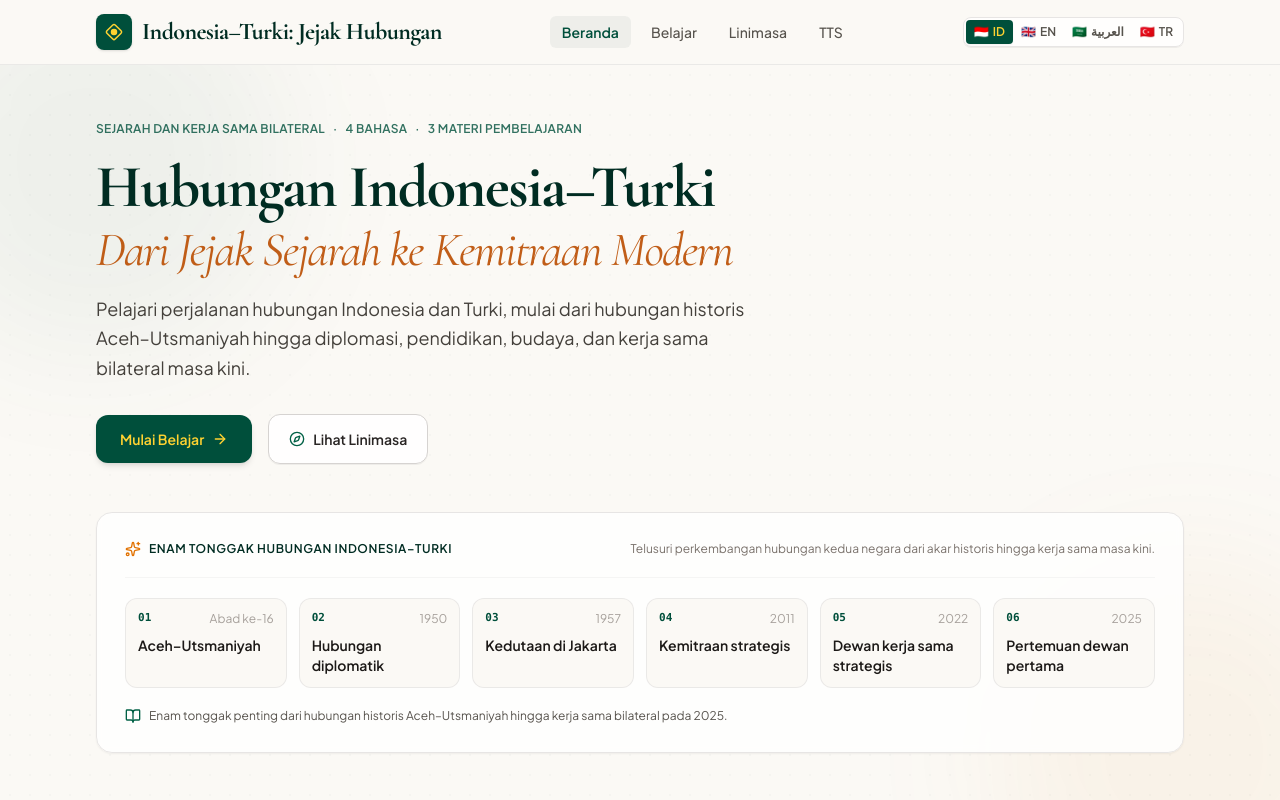
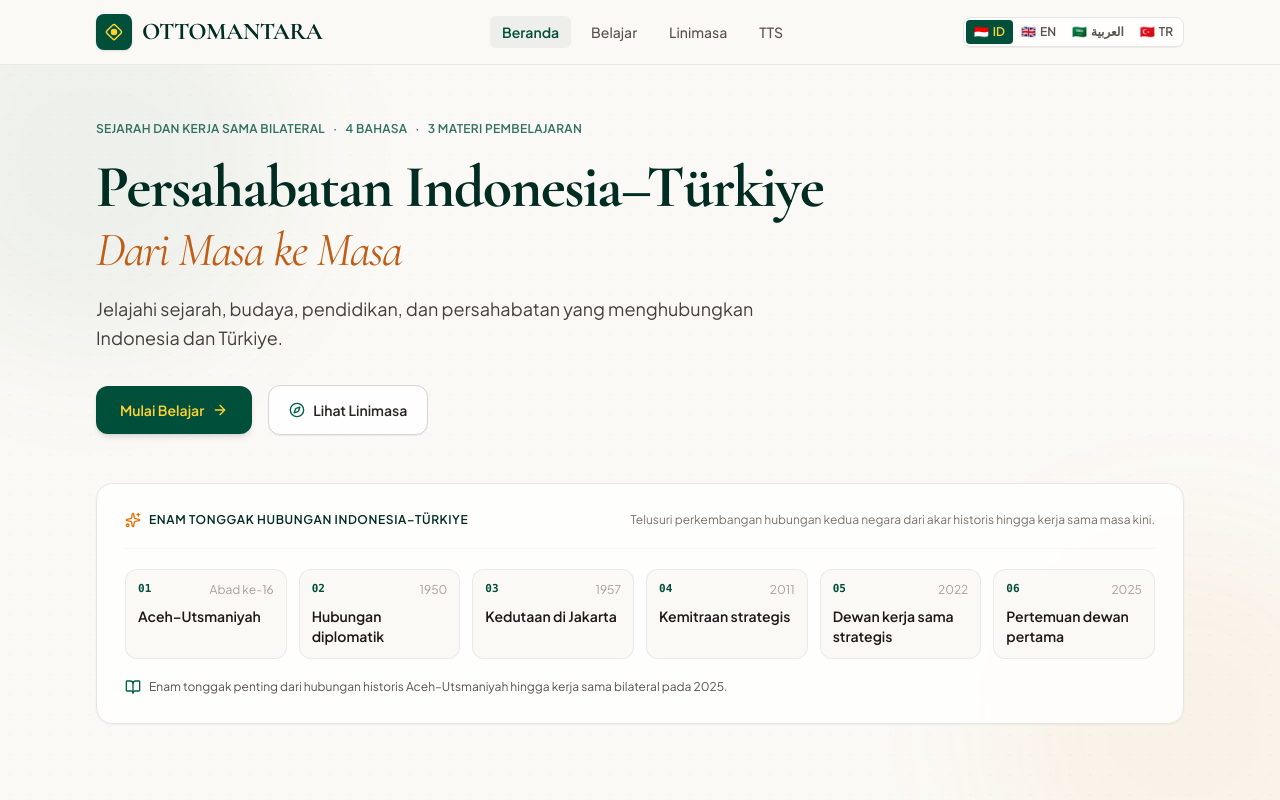
Before and after one commit to sultan-ep/natara, a React (Vite) app: page / in a window 1280 px wide. Shown: the top 800 px of the page. Built offline with nearby package versions, Linux system fonts and the light colour scheme.

Commit message:
Ubah beberapa teks

```diff
--- a/src/data/translations.ts
+++ b/src/data/translations.ts
@@ -111,9 +111,9 @@ export interface TranslationStrings {
 
 export const translations: Record<Language, TranslationStrings> = {
   id: {
-    brandName: 'Indonesia–Turki: Jejak Hubungan',
+    brandName: 'OTTOMANTARA',
     tagline: 'Sejarah, Pendidikan, dan Kerja Sama Bilateral',
-    siteDescription: 'Media pembelajaran interaktif tentang sejarah hubungan Indonesia dan Turki, diplomasi, pendidikan, budaya, dan kerja sama bilateral.',
+    siteDescription: 'Media pembelajaran interaktif tentang sejarah persahabatan Indonesia dan Türkiye dari masa ke masa.',
     nav: {
       home: 'Beranda',
       learning: 'Belajar',
@@ -122,12 +122,12 @@ export const translations: Record<Language, TranslationStrings> = {
       sources: 'Sumber Sejarah',
     },
     hero: {
-      titleMain: 'Hubungan Indonesia–Turki',
-      titleSub: 'Dari Jejak Sejarah ke Kemitraan Modern',
-      subtitle: 'Pelajari perjalanan hubungan Indonesia dan Turki, mulai dari hubungan historis Aceh–Utsmaniyah hingga diplomasi, pendidikan, budaya, dan kerja sama bilateral masa kini.',
+      titleMain: 'Persahabatan Indonesia–Türkiye',
+      titleSub: 'Dari Masa ke Masa',
+      subtitle: 'Jelajahi sejarah, budaya, pendidikan, dan persahabatan yang menghubungkan Indonesia dan Türkiye.',
       ctaStart: 'Mulai Belajar',
       ctaMap: 'Lihat Linimasa',
-      highlightNetwork: 'Enam Tonggak Hubungan Indonesia–Turki',
+      highlightNetwork: 'Enam Tonggak Hubungan Indonesia–Türkiye',
       conceptPill: 'Sejarah dan Kerja Sama Bilateral',
     },
     dashboard: {
@@ -142,7 +142,7 @@ export const translations: Record<Language, TranslationStrings> = {
       quizLockedTitle: 'Teka-Teki Silang Terkunci',
       quizLockedDesc: 'Pelajari tiga materi tentang sejarah bilateral, pendidikan, budaya, dan hubungan antarmasyarakat sebelum mengerjakan TTS.',
       quizUnlockedTitle: 'Teka-Teki Silang Terbuka!',
-      quizUnlockedDesc: 'Uji pemahamanmu tentang sejarah dan perkembangan hubungan Indonesia–Turki.',
+      quizUnlockedDesc: 'Uji pemahamanmu tentang sejarah dan perkembangan hubungan Indonesia–Türkiye.',
       btnStartQuiz: 'Kerjakan TTS Sekarang',
     },
     materials: {
@@ -163,7 +163,7 @@ export const translations: Record<Language, TranslationStrings> = {
       goToQuizCTA: 'Semua materi telah selesai! Lanjut ke evaluasi TTS.',
     },
     map: {
-      title: 'Linimasa Hubungan Indonesia–Turki',
+      title: 'Linimasa Hubungan Indonesia–Türkiye',
       subtitle: 'Enam tonggak penting dari hubungan historis Aceh–Utsmaniyah hingga kerja sama bilateral pada 2025.',
       filterAll: 'Semua Jaringan',
       filterMaritime: 'Jalur Maritim Samudra',
@@ -206,23 +206,23 @@ export const translations: Record<Language, TranslationStrings> = {
       title: 'Sumber Sejarah & Rujukan Akademik',
       subtitle: 'Disusun berdasarkan riset historiografi modern, karya sejarawan terkemuka, dan literatur akademik tepercaya.',
       methodologyNote: 'Penyusunan narasi sejarah pada aplikasi ini menghindari simplifikasi linear dan menyajikan proses islamisasi sebagai dinamika jejaring bertahap yang melibatkan perdagangan, pelayaran, keilmuan, dan hubungan antarmasyarakat.',
-      material1Sources: 'Sumber Materi 1: Sejarah Hubungan Indonesia–Turki',
+      material1Sources: 'Sumber Materi 1: Sejarah Hubungan Indonesia–Türkiye',
       material2Sources: 'Sumber Materi 2: Pendidikan dan Akademik',
       material3Sources: 'Sumber Materi 3: Budaya, Masyarakat, dan Keislaman',
     },
     footer: {
-      aboutTitle: 'Hubungan Indonesia–Turki',
-      aboutDesc: 'Pelajari sejarah bersama, pertukaran pendidikan, dialog budaya, dan kerja sama yang terus berkembang antara Indonesia dan Turki.',
+      aboutTitle: 'OTTOMANTARA',
+      aboutDesc: 'Pelajari sejarah bersama, pertukaran pendidikan, dialog budaya, dan kerja sama yang terus berkembang antara Indonesia dan Türkiye.',
       quickLinks: 'Tautan Cepat',
       legalNote: 'Media pembelajaran interaktif terbuka untuk pelajar SMA dan peminat sejarah.',
-      copyright: '© 2026 Hubungan Indonesia–Turki. Media edukasi tentang sejarah dan kerja sama bilateral.',
+      copyright: '© 2026 OTTOMANTARA. Media edukasi tentang sejarah dan kerja sama bilateral.',
     },
   },
 
   en: {
-    brandName: 'Indonesia–Türkiye Relations',
+    brandName: 'OTTOMANTARA',
     tagline: 'History, Education, and Bilateral Cooperation',
-    siteDescription: 'An interactive learning resource about Indonesia–Türkiye relations, diplomacy, education, culture, and bilateral cooperation.',
+    siteDescription: 'An interactive learning resource about Indonesia–Türkiye friendship from time to time.',
     nav: {
       home: 'Home',
       learning: 'Learn',
@@ -231,9 +231,9 @@ export const translations: Record<Language, TranslationStrings> = {
       sources: 'Historical Sources',
     },
     hero: {
-      titleMain: 'Indonesia–Türkiye Relations',
-      titleSub: 'From Historical Ties to Modern Partnership',
-      subtitle: 'Explore the relationship between Indonesia and Türkiye, from historical Aceh–Ottoman ties to contemporary diplomacy, education, culture, and bilateral cooperation.',
+      titleMain: 'Indonesia–Türkiye Friendship',
+      titleSub: 'From Time to Time',
+      subtitle: 'Explore the history, culture, education, and friendship connecting Indonesia and Türkiye.',
       ctaStart: 'Start Learning',
       ctaMap: 'Explore Interactive Map',
       highlightNetwork: 'Six Milestones in Indonesia–Türkiye Relations',
@@ -320,16 +320,16 @@ export const translations: Record<Language, TranslationStrings> = {
       material3Sources: 'Sources for Module 3: Culture, Society, and Religious Cooperation',
     },
     footer: {
-      aboutTitle: 'Indonesia–Türkiye Relations',
+      aboutTitle: 'OTTOMANTARA',
       aboutDesc: 'Learn about the shared history, educational exchange, cultural dialogue, and growing cooperation between Indonesia and Türkiye.',
       quickLinks: 'Quick Links',
       legalNote: 'An interactive historical learning resource for students and inquisitive minds.',
-      copyright: '© 2026 Indonesia–Türkiye Relations. An educational resource on bilateral history and cooperation.',
+      copyright: '© 2026 OTTOMANTARA. An educational resource on bilateral history and cooperation.',
     },
   },
 
   ar: {
-    brandName: 'العلاقات الإندونيسية التركية',
+    brandName: 'العثمانتارا',
     tagline: 'التاريخ والتعليم والتعاون الثنائي',
     siteDescription: 'مورد تعليمي تفاعلي عن العلاقات الإندونيسية التركية والدبلوماسية والتعليم والثقافة والتعاون الثنائي.',
     nav: {
@@ -340,9 +340,9 @@ export const translations: Record<Language, TranslationStrings> = {
       sources: 'المصادر التاريخية',
     },
     hero: {
-      titleMain: 'العلاقات الإندونيسية التركية',
-      titleSub: 'من الروابط التاريخية إلى الشراكة الحديثة',
-      subtitle: 'تعرّف على تاريخ العلاقات بين إندونيسيا وتركيا، من الروابط التاريخية بين آتشيه والعثمانيين إلى الدبلوماسية والتعليم والثقافة والتعاون الثنائي اليوم.',
+      titleMain: 'الصداقة الإندونيسية التركية',
+      titleSub: 'من عصرٍ إلى عصر',
+      subtitle: 'استكشف التاريخ والثقافة والتعليم والصداقة التي تربط بين إندونيسيا وتركيا. .',
       ctaStart: 'ابدأ التعلم',
       ctaMap: 'استكشف الخريطة التفاعلية',
       highlightNetwork: 'ست محطات في العلاقات الإندونيسية التركية',
@@ -429,16 +429,16 @@ export const translations: Record<Language, TranslationStrings> = {
       material3Sources: 'مصادر الوحدة الثالثة: الثقافة والمجتمع والتعاون الديني',
     },
     footer: {
-      aboutTitle: 'العلاقات الإندونيسية التركية',
+      aboutTitle: 'العثمانتارا',
       aboutDesc: 'تعرّف على التاريخ المشترك والتبادل التعليمي والحوار الثقافي وتنامي التعاون بين إندونيسيا وتركيا.',
       quickLinks: 'روابط سريعة',
       legalNote: 'منصة تعليمية مفتوحة لطلاب المرحلة الثانوية والمهتمين بالتاريخ.',
-      copyright: '© 2026 العلاقات الإندونيسية التركية. مورد تعليمي حول التاريخ والتعاون الثنائي.',
+      copyright: '© 2026 العثمانتارا. مورد تعليمي حول التاريخ والتعاون الثنائي.',
     },
   },
 
   tr: {
-    brandName: 'Endonezya–Türkiye İlişkileri',
+    brandName: 'OTTOMANTARA',
     tagline: 'Tarih, Eğitim ve İkili İş Birliği',
     siteDescription: 'Endonezya–Türkiye ilişkileri, diplomasi, eğitim, kültür ve ikili iş birliği hakkında etkileşimli bir öğrenme kaynağı.',
     nav: {
@@ -450,8 +450,8 @@ export const translations: Record<Language, TranslationStrings> = {
     },
     hero: {
       titleMain: 'Endonezya–Türkiye İlişkileri',
-      titleSub: 'Tarihî Bağlardan Modern Ortaklığa',
-      subtitle: 'Endonezya ve Türkiye arasındaki ilişkileri; tarihî Açe–Osmanlı bağlarından günümüz diplomasisi, eğitim, kültür ve ikili iş birliğine uzanan yönleriyle keşfedin.',
+      titleSub: 'Çağdan Çağa',
+      subtitle: "Endonezya ve Türkiye'yi birbirine bağlayan tarihi, kültürü, eğitimi ve dostluğu keşfedin.",
       ctaStart: 'Öğrenmeye Başla',
       ctaMap: 'Etkileşimli Haritayı İncele',
       highlightNetwork: 'Endonezya–Türkiye İlişkilerinde Altı Önemli Dönüm Noktası',
@@ -538,11 +538,11 @@ export const translations: Record<Language, TranslationStrings> = {
       material3Sources: '3. Bölüm Kaynakları: Kültür, Toplum ve Dinî İş Birliği',
     },
     footer: {
-      aboutTitle: 'Endonezya–Türkiye İlişkileri',
+      aboutTitle: 'OTTOMANTARA',
       aboutDesc: 'Endonezya ve Türkiye arasındaki ortak tarihi, eğitim değişimini, kültürel diyaloğu ve gelişen iş birliğini keşfedin.',
       quickLinks: 'Hızlı Bağlantılar',
       legalNote: 'Lise öğrencileri ve tarih meraklıları için açık, etkileşimli eğitim kaynağı.',
-      copyright: '© 2026 Endonezya–Türkiye İlişkileri. İkili tarih ve iş birliği üzerine eğitim kaynağı.',
+      copyright: '© 2026 OTTOMANTARA. İkili tarih ve iş birliği üzerine eğitim kaynağı.',
     },
   },
 };
```
